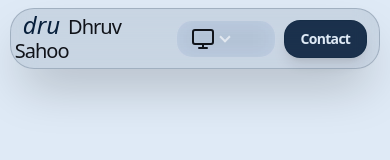
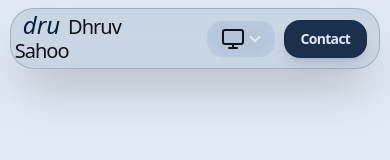
Before and after one commit to Dru-429/portfolio, a Next.js app: page / in a window 390 px wide. Shown: the top 160 px of the page. Built offline with nearby package versions, Linux system fonts and the light colour scheme.

Commit message:
Ench/Navbar

```diff
--- a/app/components/heroSection/ModeToggle.jsx
+++ b/app/components/heroSection/ModeToggle.jsx
@@ -40,7 +40,7 @@ export function ModeToggle() {
     <div className="relative inline-block text-left">
       <button
         onClick={() => setIsOpen(!isOpen)}
-        className="group relative overflow-hidden backdrop-blur-md bg-primary/10 hover:bg-primary/20 border border-white/20 hover:border-secondary/20 rounded-2xl px-4 py-2 h-auto min-w-[100px] transition-all duration-500 hover:scale-105 hover:shadow-md hover:shadow-background/10"
+        className="group relative overflow-hidden backdrop-blur-md bg-primary/10 hover:bg-primary/20 border border-white/20 hover:border-secondary/20 rounded-2xl px-4 py-2 h-auto md:min-w-[100px] transition-all duration-500 hover:scale-105 hover:shadow-md hover:shadow-background/10"
       >
         <div className="absolute inset-0 bg-gradient-to-r from-primary-500/20 via-backgorund-500/20 to-accent-500/20 opacity-0 group-hover:opacity-100 transition-opacity duration-500" />
 
```
